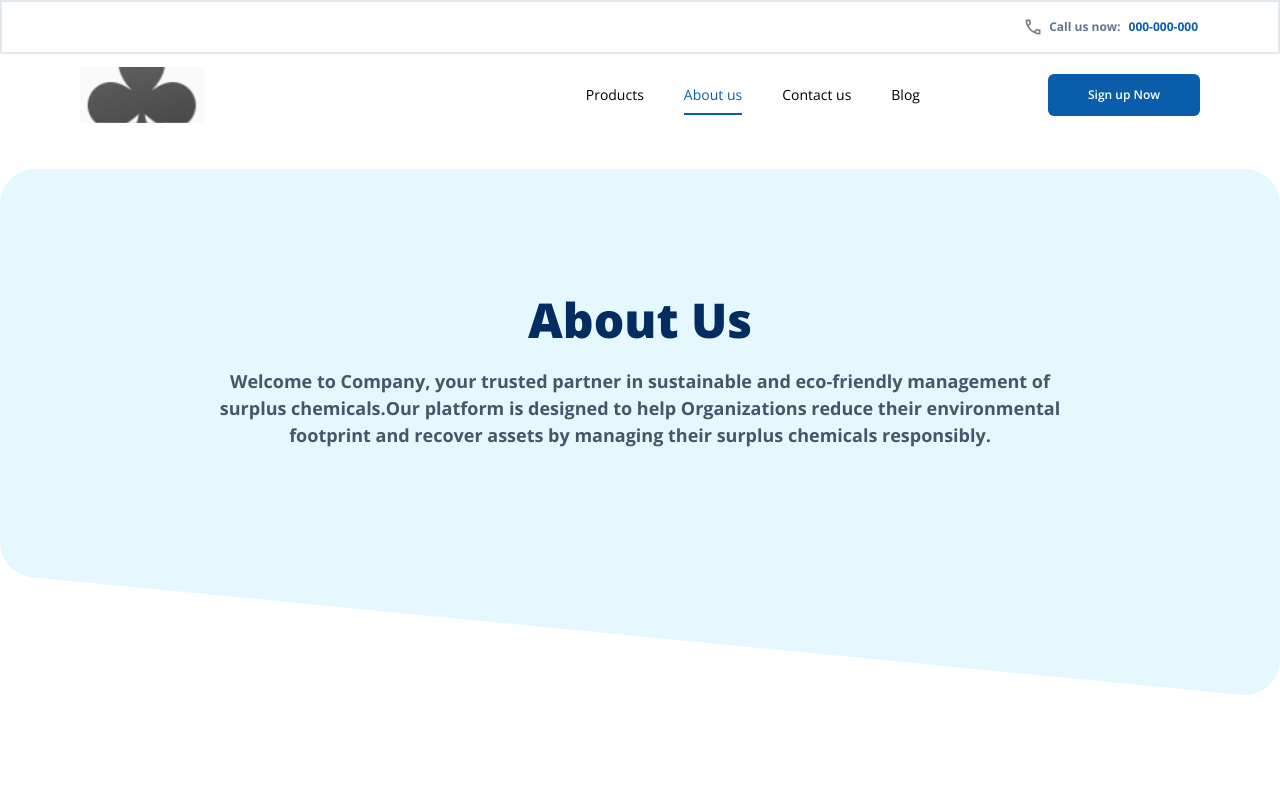
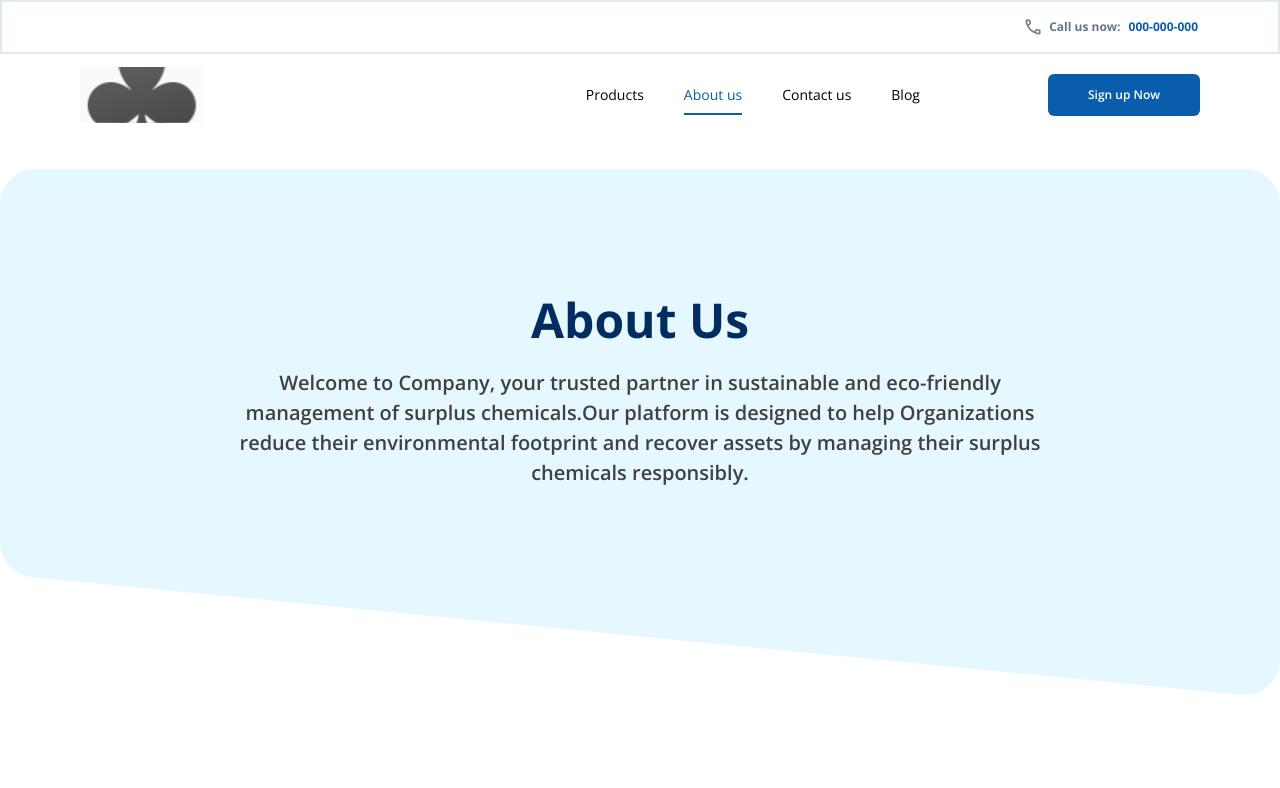
Before and after one commit to Manzi-Cedrick/chemistry-lab-platform, a Next.js app: page /about in a window 1280 px wide. Shown: the top 788 px of the page. Built offline with nearby package versions, Linux system fonts and the light colour scheme.

Commit message:
[fix]: fixing text font size&weight

```diff
--- a/src/app/(components)/AboutHero.tsx
+++ b/src/app/(components)/AboutHero.tsx
@@ -10,8 +10,8 @@ const AboutSection = () => {
                 <UpperBlobIcon/>
             </div>
             <div className='z-10 pt-32 md:pt-40 text-center md:px-20'>
-                <h1 className='text-5xl text-secondary font-extrabold'>{title}</h1>
-                <p className='py-6 text-[18px] font-bold md:px-10 text-slate-600'>{body}</p>
+                <h1 className='text-3xl md:text-5xl text-secondary font-bold'>{title}</h1>
+                <p className='py-6 text-[20px] font-semibold md:px-10 text-[#404040]'>{body}</p>
             </div>
         </Section>
     )
```
